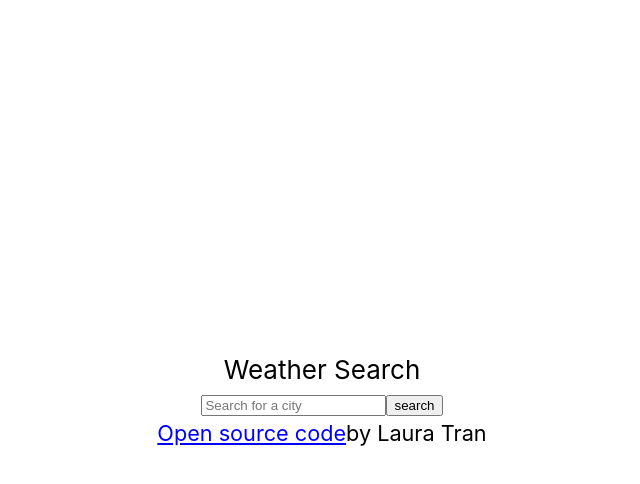
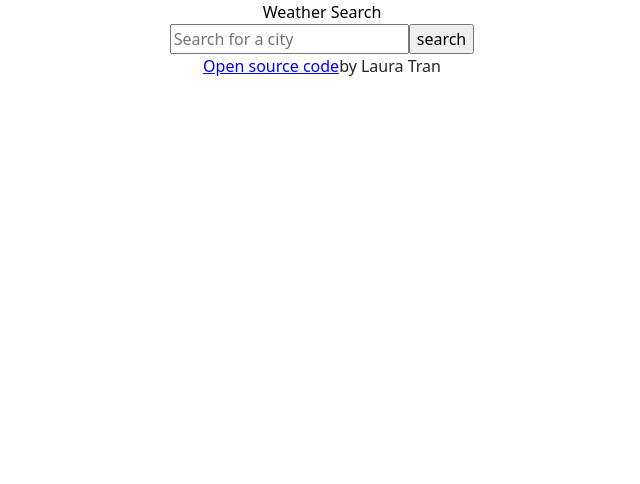
Before and after one commit to Ltran574/weather-react, a React (Create React App) app: page / in a window 1280 px wide. Shown: the top 484 px of the page, without its empty margins (318-958 px from the left). Built offline with nearby package versions, Linux system fonts and the light colour scheme.

Commit message:
imported bootstrap

```diff
--- a/public/index.html
+++ b/public/index.html
@@ -5,39 +5,15 @@
     <link rel="icon" href="%PUBLIC_URL%/favicon.ico" />
     <meta name="viewport" content="width=device-width, initial-scale=1" />
     <meta name="theme-color" content="#000000" />
-    <meta
-      name="description"
-      content="Web site created using create-react-app"
-    />
+    <meta name="description" content="Weather-react-app" />
     <link rel="apple-touch-icon" href="%PUBLIC_URL%/logo192.png" />
-    <!--
-      manifest.json provides metadata used when your web app is installed on a
-      user's mobile device or desktop. See https://developers.google.com/web/fundamentals/web-app-manifest/
-    -->
+
     <link rel="manifest" href="%PUBLIC_URL%/manifest.json" />
-    <!--
-      Notice the use of %PUBLIC_URL% in the tags above.
-      It will be replaced with the URL of the `public` folder during the build.
-      Only files inside the `public` folder can be referenced from the HTML.
 
-      Unlike "/favicon.ico" or "favicon.ico", "%PUBLIC_URL%/favicon.ico" will
-      work correctly both with client-side routing and a non-root public URL.
-      Learn how to configure a non-root public URL by running `npm run build`.
-    -->
-    <title>React App</title>
+    <title>React Weather App</title>
   </head>
   <body>
     <noscript>You need to enable JavaScript to run this app.</noscript>
     <div id="root"></div>
-    <!--
-      This HTML file is a template.
-      If you open it directly in the browser, you will see an empty page.
-
-      You can add webfonts, meta tags, or analytics to this file.
-      The build step will place the bundled scripts into the <body> tag.
-
-      To begin the development, run `npm start` or `yarn start`.
-      To create a production bundle, use `npm run build` or `yarn build`.
-    -->
   </body>
 </html>
--- a/src/App.css
+++ b/src/App.css
@@ -1,34 +1,8 @@
+.App-header {
+  background-color: white;
+  color: black;
+}
+
 .App {
   text-align: center;
-  background-color: #d8e9a8;
 }
-
-@media (prefers-reduced-motion: no-preference) {
-  .App-logo {
-    animation: App-logo-spin infinite 20s linear;
-  }
-}
-
-.App-header {
-  background-color: #282c34;
-  min-height: 100vh;
-  display: flex;
-  flex-direction: column;
-  align-items: center;
-  justify-content: center;
-  font-size: calc(10px + 2vmin);
-  color: white;
-}
-
-.App-link {
-  color: #61dafb;
-}
-
-@keyframes App-logo-spin {
-  from {
-    transform: rotate(0deg);
-  }
-  to {
-    transform: rotate(360deg);
-  }
-}
--- a/src/App.js
+++ b/src/App.js
@@ -1,15 +1,20 @@
+import React from "react";
 import "./App.css";
 import Weather from "./Weather.js";
 
-function App() {
+export default function App() {
   return (
     <div className="App">
-      <header className="App-header">
-        Weather Search
-        <Weather />
-      </header>
+      <div className="container">
+        <header className="App-header">
+          Weather Search
+          <Weather />
+        </header>
+        <footer>
+          <a href="https://github.com/Ltran574/weather-app">Open source code</a>
+          by Laura Tran
+        </footer>
+      </div>
     </div>
   );
 }
-
-export default App;
--- a/src/Weather.js
+++ b/src/Weather.js
@@ -35,10 +35,7 @@ export default function Search() {
         />
         <input type="submit" value="search" />
       </form>
-      <small>
-        <a href="https://github.com/Ltran574/weather-app">Open source code</a>
-        by Laura Tran
-      </small>
+
     </div>
   );
 
--- a/src/index.js
+++ b/src/index.js
@@ -1,6 +1,7 @@
 import React from "react";
 import ReactDOM from "react-dom";
 import "./index.css";
+import "bootstrap/dist/css/bootstrap.css";
 import App from "./App";
 import reportWebVitals from "./reportWebVitals";
 
```
Also changed, not shown: public/logo192.png (deleted), public/logo512.png (deleted).
